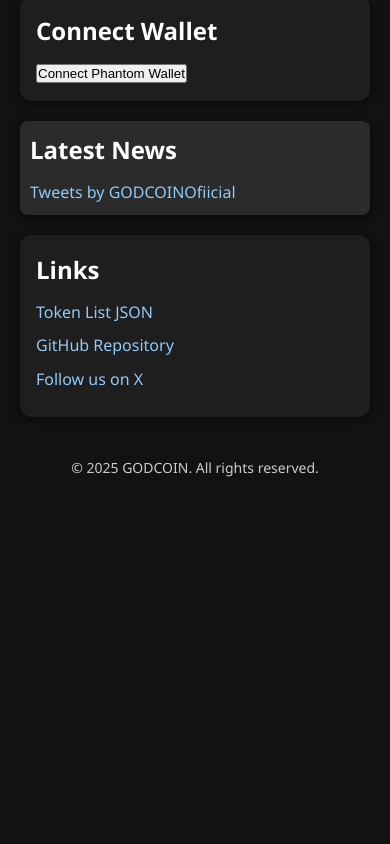
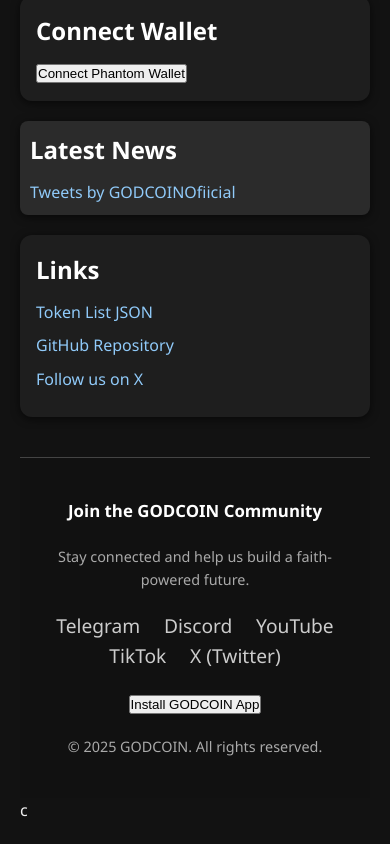
Before and after one commit to antoniog06/godcoin-ecosystem, a plain HTML site: page index.html in a window 390 px wide. Shown: the part 1295-2139 px from the top of the page. Before the commit the page ends 1794 px from the top, so only its background shows below. Drawn offline with Linux system fonts and the light colour scheme.

Commit message:
Update footer layout and add PWA install button

```diff
--- a/index.html
+++ b/index.html
@@ -83,9 +83,24 @@
     </section>
   </main>
 
-  <footer>
-    <p>© 2025 GODCOIN. All rights reserved.</p>
-  </footer>
+<footer class="footer">
+  <h3>Join the GODCOIN Community</h3>
+  <p>Stay connected and help us build a faith-powered future.</p>
+
+  <div class="social-icons">
+    <a href="https://t.me/GODCOINOfficial" target="_blank" aria-label="Telegram">Telegram</a>
+    <a href="https://discord.gg/GODCOIN" target="_blank" aria-label="Discord">Discord</a>
+    <a href="https://youtube.com/@GODCOINOfficial" target="_blank" aria-label="YouTube">YouTube</a>
+    <a href="https://tiktok.com/@GODCOINOfficial" target="_blank" aria-label="TikTok">TikTok</a>
+    <a href="https://twitter.com/GODCOINOfiicial" target="_blank" aria-label="Twitter">X (Twitter)</a>
+  </div>
+
+  <button id="installButton" onclick="installApp()" class="install-btn">
+    Install GODCOIN App
+  </button>
+
+  <p>© 2025 GODCOIN. All rights reserved.</p>
+</footer>
 
   <script>
     async function connectWallet() {
@@ -109,5 +124,29 @@
       .catch(err => console.error('Service worker registration failed:', err));
   }
 </script>
+<script>
+  let deferredPrompt;
+
+  window.addEventListener('beforeinstallprompt', (e) => {
+    e.preventDefault();
+    deferredPrompt = e;
+    document.getElementById('installButton').style.display = 'block';
+  });
+
+  function installApp() {
+    if (deferredPrompt) {
+      deferredPrompt.prompt();
+      deferredPrompt.userChoice.then((choiceResult) => {
+        if (choiceResult.outcome === 'accepted') {
+          console.log('User accepted the install prompt');
+        }
+        deferredPrompt = null;
+      });
+    }
+  }
+</script>
+<button id="installButton" onclick="installApp()" style="display:none; margin: 20px auto; padding: 10px 20px; font-size: 16px;">
+  Install GODCOIN App
+</button>
 </body>
-</html>
+</html>c
--- a/style.css
+++ b/style.css
@@ -154,4 +154,40 @@
   #connectWalletBtn {
     width: 100%;
   }
+footer {
+  background-color: #111;
+  color: #fff;
+  text-align: center;
+  padding: 40px 20px;
+  margin-top: 40px;
+  font-size: 0.9rem;
+  border-top: 1px solid #444;
 }
+
+footer .footer-logo {
+  max-width: 80px;
+  margin-bottom: 15px;
+}
+
+footer .social-icons {
+  margin: 20px 0;
+}
+
+footer .social-icons a {
+  display: inline-block;
+  margin: 0 10px;
+  color: #ccc;
+  transition: color 0.3s ease;
+  font-size: 1.2rem;
+  text-decoration: none;
+}
+
+footer .social-icons a:hover {
+  color: #fff;
+}
+
+footer p {
+  margin-top: 20px;
+  color: #aaa;
+}
+}
```
